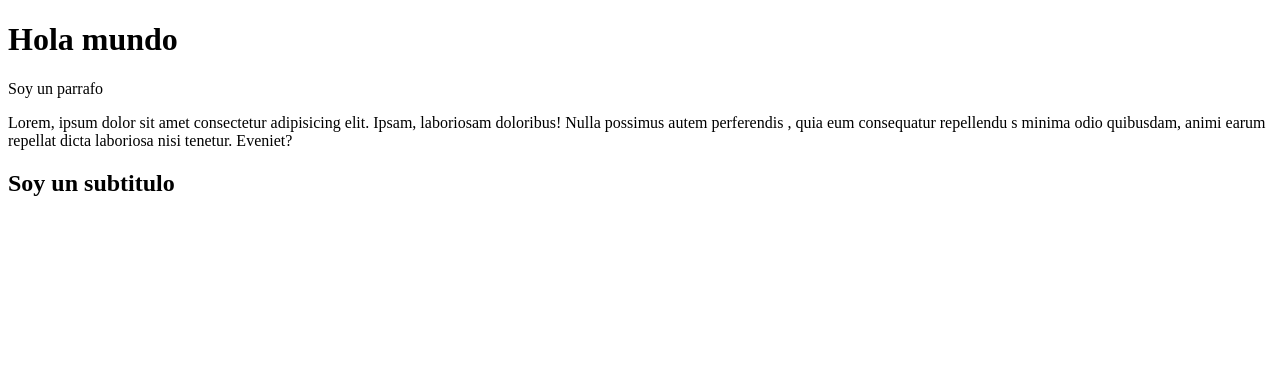
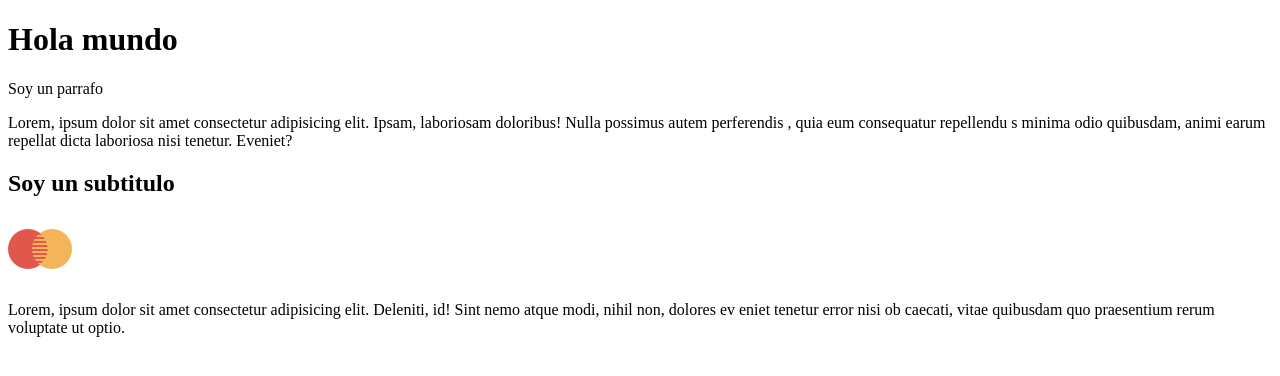
Before and after one commit to PioPio31/introduccion-git, a plain HTML site: page index.html in a window 1280 px wide. Drawn offline with Linux system fonts and the light colour scheme.

Commit message:
se agrego un elemento imagen y un parrafo

```diff
--- a/index.html
+++ b/index.html
@@ -20,5 +20,15 @@
      nisi tenetur. Eveniet?</p>
 
      <h2>Soy un subtitulo</h2>
+     <img src="mastercard.png" alt="">
+
+     <p>Lorem, ipsum dolor sit amet
+        consectetur adipisicing elit.
+         Deleniti, id! Sint nemo atque
+          modi, nihil non, dolores ev
+          eniet tenetur error nisi ob
+          caecati, vitae quibusdam quo
+           praesentium rerum voluptate
+            ut optio.</p>
 </body>
 </html>
```
